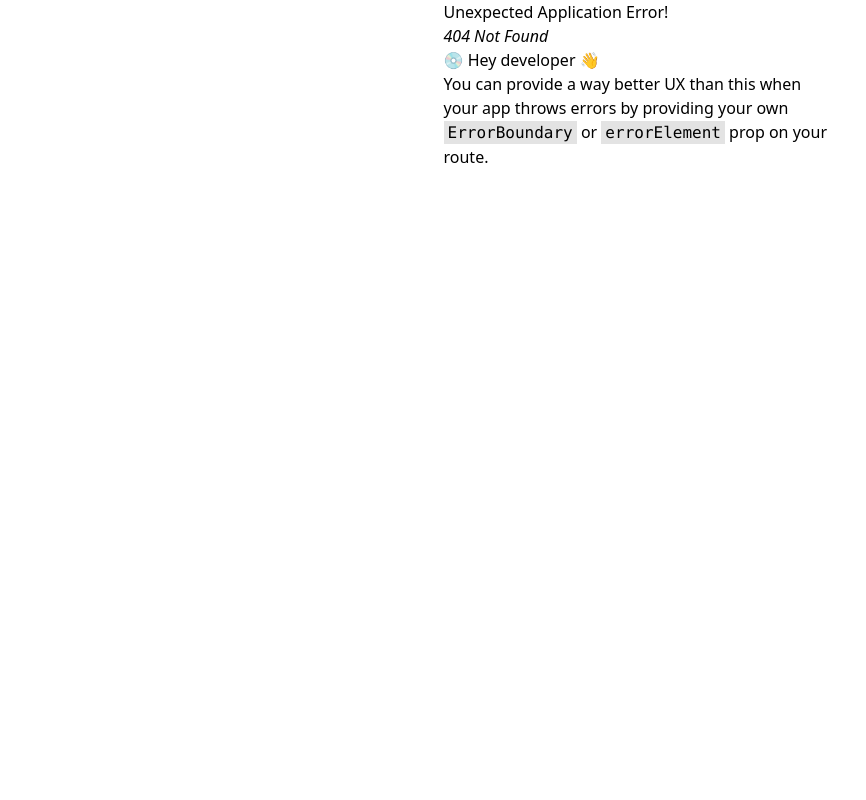
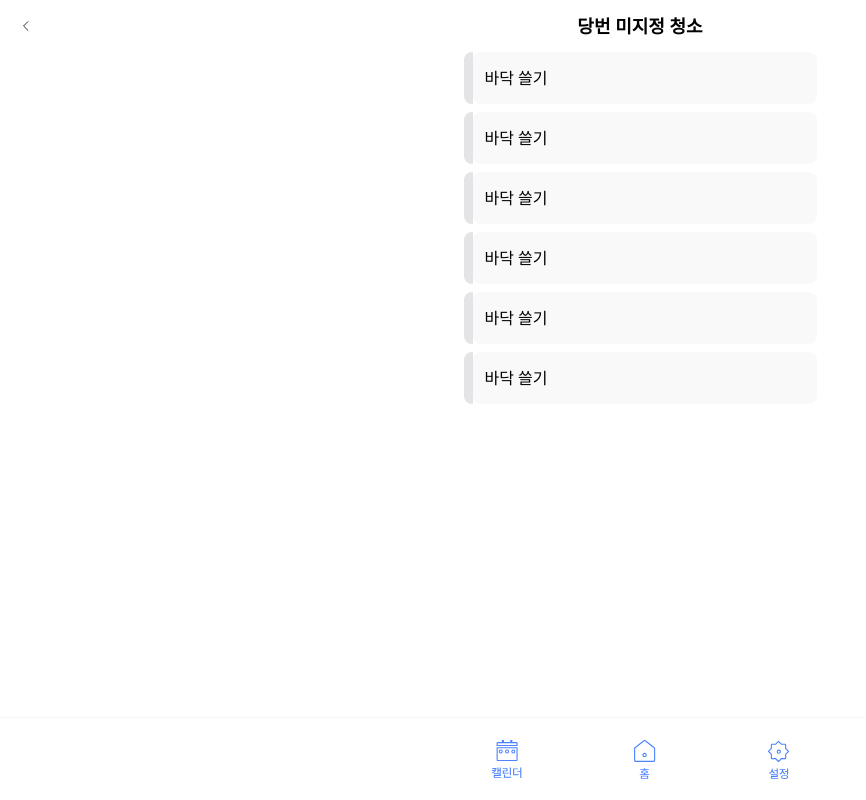
Before and after one commit to Dang-Bun/DANGBUN-frontend, a React (Vite) app: page /undangbun in a window 1280 px wide. Before the commit this address had no page. Shown: the whole page, without its empty margins (0-866 px from the left). Built offline with nearby package versions, Linux system fonts and the light colour scheme.

Commit message:
Feat : Undangbun

```diff
--- /dev/null
+++ b/src/pages/K/UnDangbun.tsx
@@ -0,0 +1,60 @@
+import React, { useState } from 'react';
+import HeaderBar from '../../components/HeaderBar';
+import cleanUpImg from '../../assets/cleanUpList/cleanUp.svg';
+import CleanUpCard from '../../components/cleanUp/CleanUpCard';
+import BottomBar from '../../components/BottomBar';
+
+const UnDangbun = () => {
+  const [clean, setClean] = useState<string[]>(['qkr']);
+  const [undangbunList, setUndangbunList] = useState<string[]>([
+    '박완',
+    '전예영',
+    '박한나',
+    '김도현',
+    '백상희',
+    '최준서',
+  ]);
+
+  return (
+    <div>
+      <HeaderBar title='당번 미지정 청소' />
+
+      {clean.length === 0 ? (
+        <div className='flex flex-col h-[852px] overflow-y-auto items-center justify-center gap-5 pt-[52px]'>
+          <img src={cleanUpImg} alt='empty' />
+          <div className='flex flex-col gap-[11px] items-center'>
+            <p className='text-zinc-500 text-base font-semibold leading-snug'>
+              저장된 청소가 없어요.
+            </p>
+            <p className='text-neutral-400 text-sm font-normal leading-tight text-center'>
+              플레이스에 필요한 청소 목록을 추가해 <br /> 관리해보세요.
+            </p>{' '}
+          </div>
+        </div>
+      ) : (
+        <div className='flex flex-col overflow-y-auto items-center justify-start mt-[52px] gap-2'>
+          {undangbunList.map((name, index) => (
+            <button
+              key={index}
+              className='flex flex-row cursor-pointer'
+              onClick={() => {}} //edit page로 연결.
+            >
+              <div className='w-[9px] h-[52px] bg-zinc-200 rounded-tl-lg rounded-bl-lg' />
+              <div className='flex flex-col w-[344px] h-[52px] px-3 py-0 bg-[#f9f9f9] rounded-lg justify-center items-start'>
+                <div className='flex flex-col justify-center items-start gap-1.5'>
+                  <p className='text-black text-base font-normal leading-snug'>
+                    바닥 쓸기
+                  </p>
+                </div>
+              </div>
+            </button>
+          ))}
+        </div>
+      )}
+
+      <BottomBar />
+    </div>
+  );
+};
+
+export default UnDangbun;
--- a/src/router/Router.tsx
+++ b/src/router/Router.tsx
@@ -22,6 +22,7 @@ import CleanUpList from '../pages/K/CleanUpList';
 import CleanUpCard from '../components/cleanUp/CleanUpCard';
 import CleanAdd from '../pages/K/CleanAdd';
 import CleanEdit from '../pages/K/CleanEdit';
+import UnDangbun from '../pages/K/UnDangbun';
 
 const router = createBrowserRouter([
   {
@@ -104,6 +105,10 @@ const router = createBrowserRouter([
     path: '/cleanedit',
     element: <CleanEdit />,
   },
+  {
+    path: '/undangbun',
+    element: <UnDangbun />,
+  },
 ]);
 
 const Router = () => {
```
